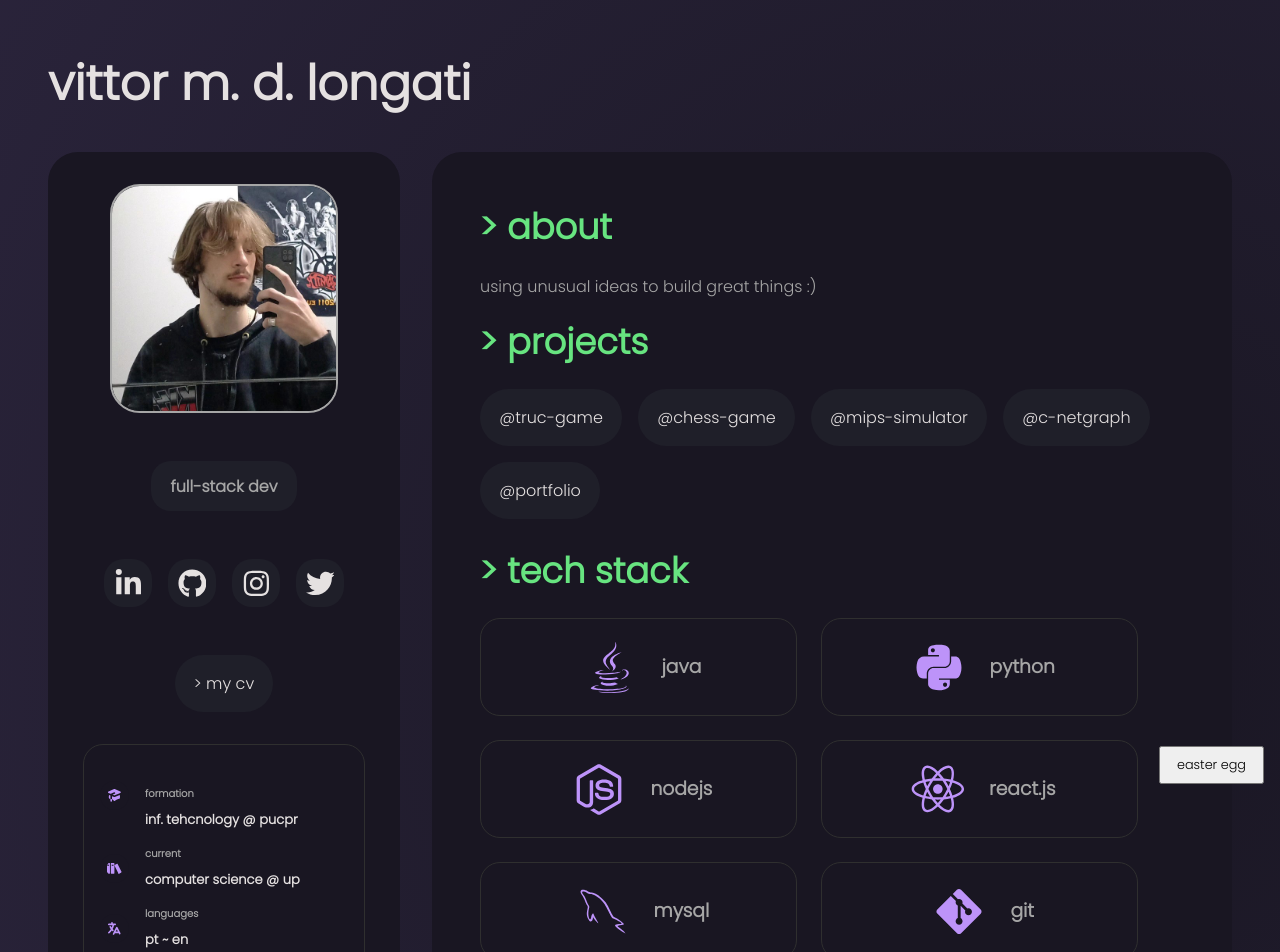
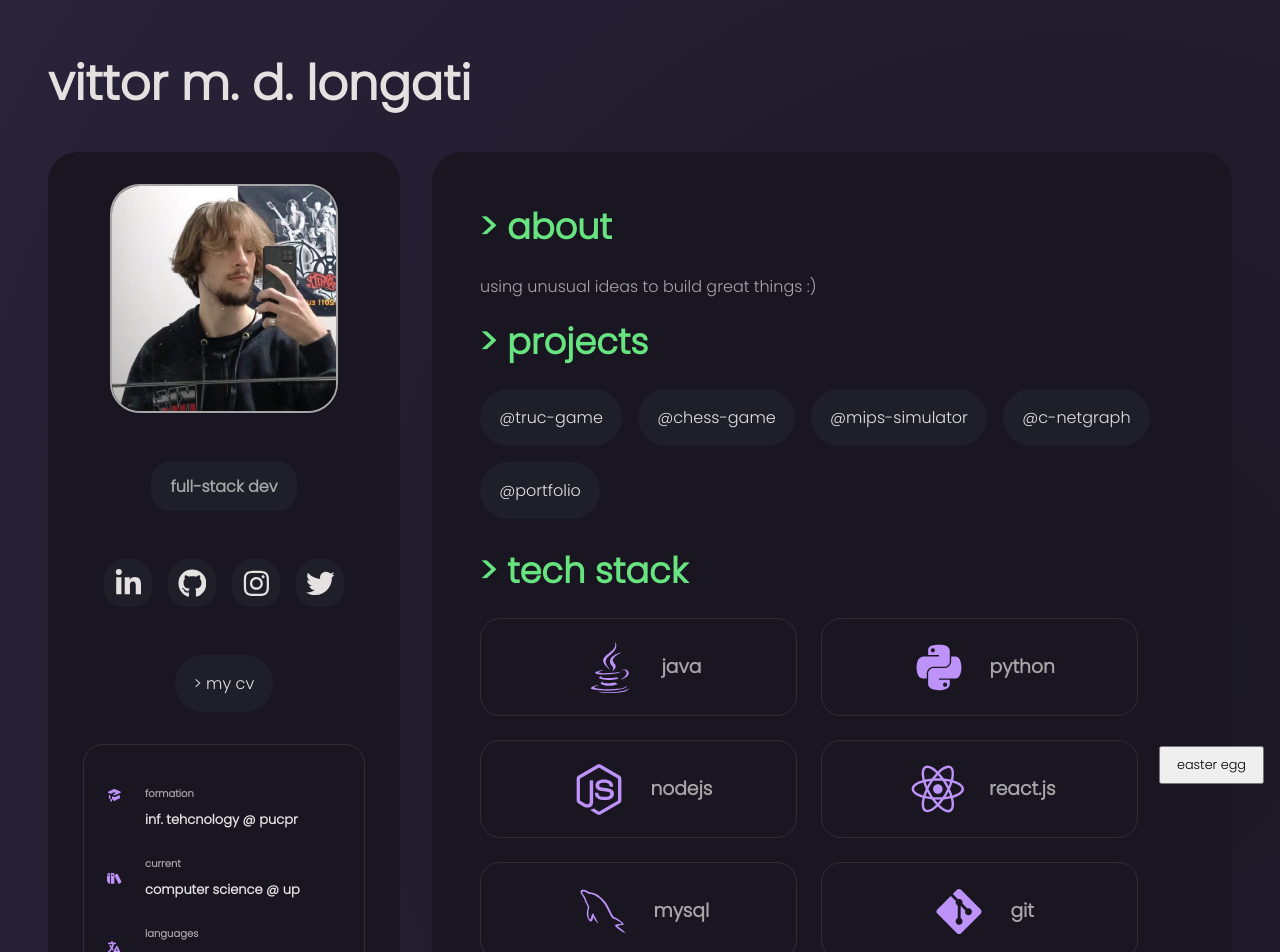
Before and after one commit to xyz2094/xyz2094.github.io, a React (Vite) app: page / in a window 1280 px wide. Shown: the top 952 px of the page. Built offline with nearby package versions, Linux system fonts and the light colour scheme.

Commit message:
Update informationcontainer.sass

```diff
--- a/src/styles/components/informationcontainer.sass
+++ b/src/styles/components/informationcontainer.sass
@@ -16,8 +16,8 @@
     @include mixins.center
     justify-content: start
     gap: 1rem
-    padding-bottom: .5rem
-    margin-bottom: .5rem
+    padding-bottom: .8rem
+    margin-bottom: .8rem
     border-bottom: 1px
     width: 100%
 
```
